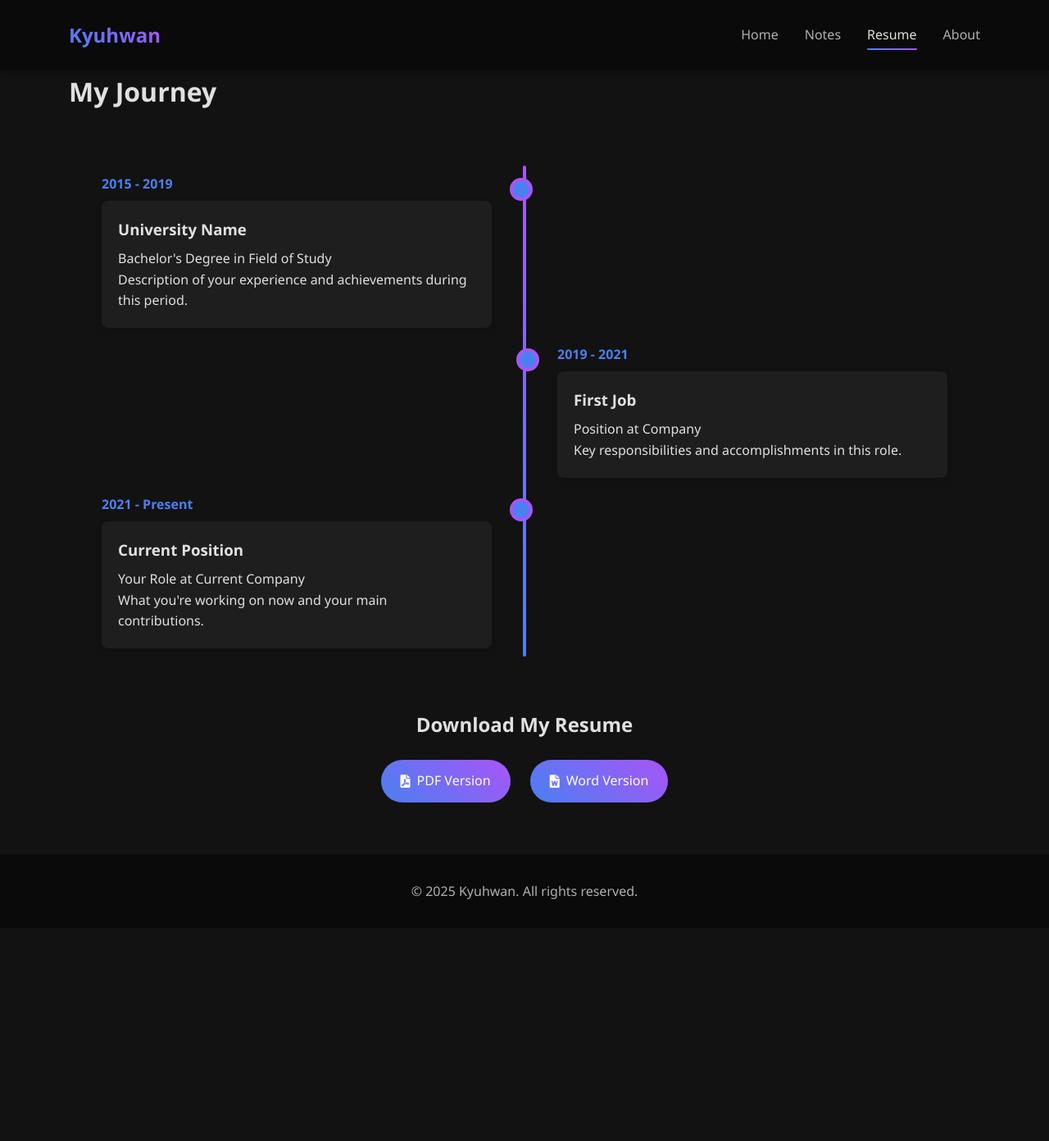
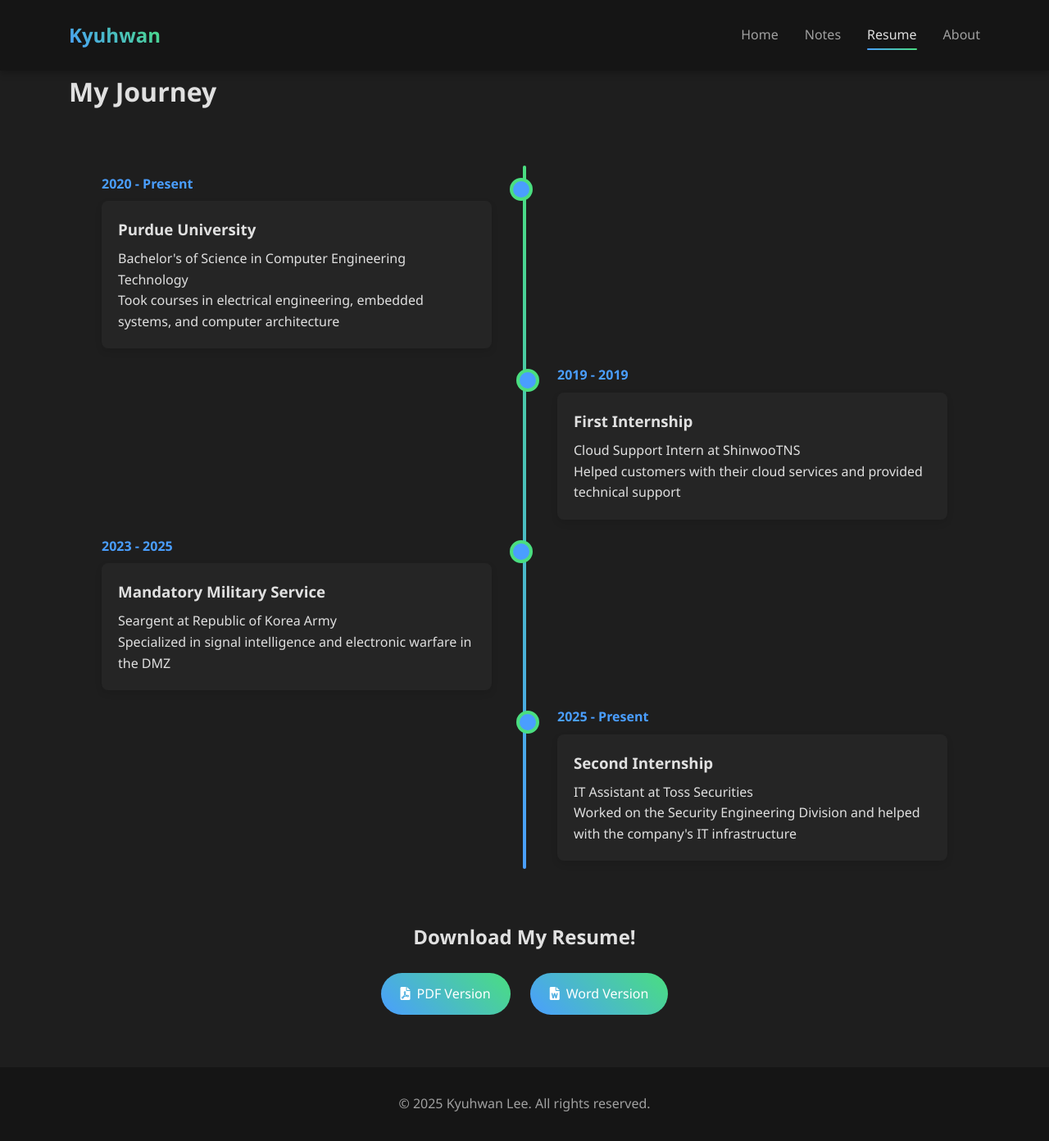
Before and after one commit to kyhw/kyhw.github.io, a Jekyll site: the page resume.html, which Jekyll copies as it is, in a window 1280 px wide and 1392 px high. Shown: the whole window at 82% size. Built offline with Jekyll 4.4.1, drawn with Linux system fonts in a browser that asks for light colours.

Commit message:
update: resume (added downloadable files, changed timeline

```diff
--- a/assets/css/style.css
+++ b/assets/css/style.css
@@ -1,13 +1,13 @@
 :root {
-    --bg-dark: #121212;
-    --bg-darker: #0a0a0a;
+    --bg-dark: #1e1e1e;
+    --bg-darker: #151515;
     --text-primary: #e0e0e0;
-    --text-secondary: #b0b0b0;
-    --accent-blue: #4a80f0;
-    --accent-purple: #a855f7;
-    --accent-gradient: linear-gradient(45deg, var(--accent-blue), var(--accent-purple));
-    --card-bg: #1e1e1e;
-    --card-border: #2e2e2e;
+    --text-secondary: #a0a0a0;
+    --accent-blue: #4a9eff;
+    --accent-green: #4ade80;
+    --accent-gradient: linear-gradient(45deg, var(--accent-blue), var(--accent-green));
+    --card-bg: #252525;
+    --card-border: #333333;
     --transition: all 0.3s ease;
 }
 
@@ -162,7 +162,7 @@ body {
 }
 
 .read-more:hover {
-    color: var(--accent-purple);
+    color: var(--accent-green);
 }
 
 .read-more i {
@@ -206,7 +206,7 @@ body {
     width: 20px;
     height: 20px;
     background: var(--accent-blue);
-    border: 4px solid var(--accent-purple);
+    border: 4px solid var(--accent-green);
     top: 15px;
     border-radius: 50%;
     z-index: 1;
@@ -273,7 +273,7 @@ body {
 
 .btn:hover {
     transform: translateY(-3px);
-    box-shadow: 0 5px 15px rgba(74, 128, 240, 0.3);
+    box-shadow: 0 5px 15px rgba(74, 158, 240, 0.3);
 }
 
 .btn i {
@@ -325,7 +325,7 @@ body {
 }
 
 .contact-info a:hover {
-    color: var(--accent-purple);
+    color: var(--accent-green);
 }
 
 /* Footer */
@@ -459,7 +459,7 @@ footer p {
 }
 
 .back-link:hover {
-  color: var(--accent-purple);
+  color: var(--accent-green);
   text-decoration: underline;
 }
 
@@ -508,7 +508,7 @@ footer p {
 }
 
 .read-more:hover {
-    color: var(--accent-purple);
+    color: var(--accent-green);
 }
 
 .read-more i {
--- a/resume.html
+++ b/resume.html
@@ -25,40 +25,49 @@
 
         <div class="timeline">
             <div class="timeline-item">
-                <div class="timeline-date">2015 - 2019</div>
+                <div class="timeline-date">2020 - Present</div>
                 <div class="timeline-content">
-                    <h3>University Name</h3>
-                    <p>Bachelor's Degree in Field of Study</p>
-                    <p>Description of your experience and achievements during this period.</p>
+                    <h3>Purdue University</h3>
+                    <p>Bachelor's of Science in Computer Engineering Technology</p>
+                    <p>Took courses in electrical engineering, embedded systems, and computer architecture</p>
                 </div>
             </div>
 
             <div class="timeline-item">
-                <div class="timeline-date">2019 - 2021</div>
+                <div class="timeline-date">2019 - 2019</div>
                 <div class="timeline-content">
-                    <h3>First Job</h3>
-                    <p>Position at Company</p>
-                    <p>Key responsibilities and accomplishments in this role.</p>
+                    <h3>First Internship</h3>
+                    <p>Cloud Support Intern at ShinwooTNS</p>
+                    <p>Helped customers with their cloud services and provided technical support</p>
                 </div>
             </div>
 
             <div class="timeline-item">
-                <div class="timeline-date">2021 - Present</div>
+                <div class="timeline-date">2023 - 2025</div>
                 <div class="timeline-content">
-                    <h3>Current Position</h3>
-                    <p>Your Role at Current Company</p>
-                    <p>What you're working on now and your main contributions.</p>
+                    <h3>Mandatory Military Service</h3>
+                    <p>Seargent at Republic of Korea Army</p>
+                    <p>Specialized in signal intelligence and electronic warfare in the DMZ</p>
+                </div>
+            </div>
+
+            <div class="timeline-item">
+                <div class="timeline-date">2025 - Present</div>
+                <div class="timeline-content">
+                    <h3>Second Internship</h3>
+                    <p>IT Assistant at Toss Securities</p>
+                    <p>Worked on the Security Engineering Division and helped with the company's IT infrastructure</p>
                 </div>
             </div>
         </div>
 
         <div class="resume-download">
-            <h2>Download My Resume</h2>
+            <h2>Download My Resume!</h2>
             <div class="download-buttons">
-                <a href="path/to/your-resume.pdf" class="btn" download>
+                <a href="resume/pdf.pdf" class="btn" download>
                     <i class="fas fa-file-pdf"></i> PDF Version
                 </a>
-                <a href="path/to/your-resume.docx" class="btn" download>
+                <a href="resume/word.docx" class="btn" download>
                     <i class="fas fa-file-word"></i> Word Version
                 </a>
             </div>
@@ -67,7 +76,7 @@
 
     <footer>
         <div class="container">
-            <p>&copy; <span id="year"></span> Kyuhwan. All rights reserved.</p>
+            <p>&copy; <span id="year"></span> Kyuhwan Lee. All rights reserved.</p>
         </div>
     </footer>
 
```
Also changed, not shown: 2 other files.
